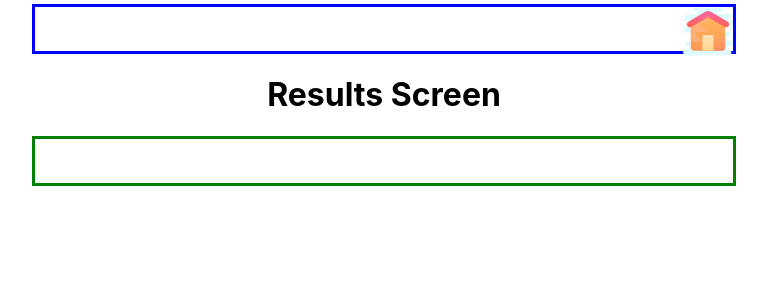
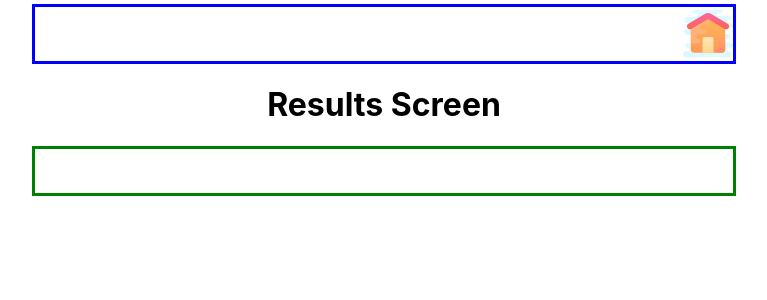
Before and after one commit to chingu-voyages/v14-geckos-team-02, a React (Create React App) app: page / in a window 1280 px wide. Shown: the top 300 px of the page, without its empty margins (256-1023 px from the left). Built offline with nearby package versions, Linux system fonts and the light colour scheme.

Commit message:
Feat: Modify App.css
Change header height to 60px

```diff
--- a/src/views/App/App.css
+++ b/src/views/App/App.css
@@ -8,12 +8,12 @@ body {
   padding: 2px;
   width: 90vw;
   display:grid;
-  grid-template-rows: 50px 1fr 50px;
+  grid-template-rows: 60px 1fr 50px;
 }
 .header{
   border: 3px solid blue;
   display: grid;
-  grid-template-columns: 1fr 50px;
+  grid-template-columns: 1fr 60px;
 }
 .footer{
   border: 3px solid green;
```
